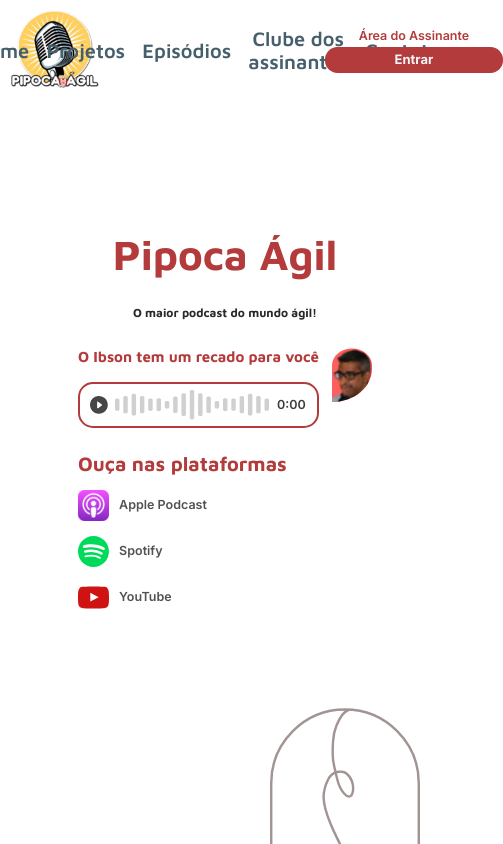
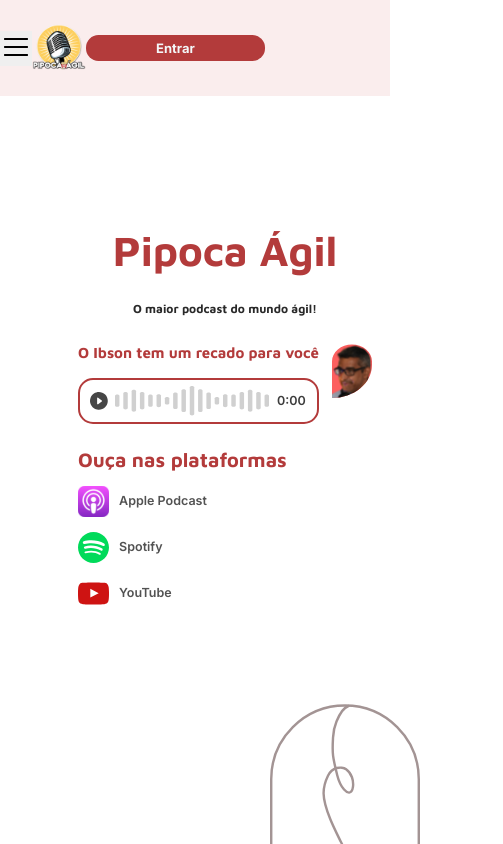
Before and after one commit to Pipoca-Agil/frontend, a React (Create React App) app: page / in a window 390 px wide. Shown: the top 844 px of the page, 503 px wide, since content can reach past the window. Built offline with nearby package versions, Linux system fonts and the light colour scheme; a web font is replaced by a local one.

Commit message:
feat: implementa toggle do header

```diff
--- /dev/null
+++ b/src/components/Header/HeaderToggle.tsx
@@ -0,0 +1,42 @@
+import React, { useState } from 'react';
+import ListImage from './List.png';
+import LogoImage  from '../../pages/Login/Imgs/LogoPipocaAgil.png';
+import * as S from './style';
+const HeaderToggle = () => {
+  const [isDropdownVisible, setDropdownVisible] = useState(false);
+
+  const toggleHeader = () => {
+    setDropdownVisible(!isDropdownVisible);
+  };
+
+  return (
+    <>
+      <S.Wrapper>
+        <div>
+          <S.ImageButton onClick={toggleHeader}>
+            <img src={ListImage} alt='headertoggle' />
+          </S.ImageButton>
+        </div>
+        <div>
+          <S.ImageLogo src={LogoImage} alt='logoImage' />
+        </div>
+        <S.Button to='/login'>Entrar</S.Button>
+      </S.Wrapper>
+
+      {isDropdownVisible && (
+        <S.OptionsWapper>
+          <nav>
+            <ul>
+              <S.ListItens>Projetos</S.ListItens>
+              <S.ListItens>Episódios</S.ListItens>
+              <S.ListItens>Clube de Assinantes</S.ListItens>
+              <S.ListItens>Contato</S.ListItens>
+            </ul>
+          </nav>
+        </S.OptionsWapper>
+      )}
+    </>
+  );
+};
+
+export default HeaderToggle;
--- /dev/null
+++ b/src/components/Header/style.ts
@@ -0,0 +1,52 @@
+import styled from "styled-components";
+import {Link} from 'react-router-dom';
+
+export const Wrapper = styled.div`
+  display: flex;
+  height: 96px;
+  align-items: center;
+  background-color: #FAEDED
+`;
+
+export const Button = styled(Link)`
+    display: flex;
+    align-items: center;
+    justify-content: center;
+    text-align: center;
+    text-decoration: none;
+    width: 17.875rem;
+    height: 2.6rem;
+    border-radius: 1.25rem;
+    background-color: #B33B3B;
+    color: #F3F7F8;
+    font-family: Inter;
+    font-size: 1.3rem;
+    font-weight: 700;
+    line-height: 1.7rem;
+`;
+
+export const ImageLogo = styled.img`
+  width: 54px;
+  height: 46px;
+`;
+
+export const ImageButton = styled.button`
+  background-color: #FAEDED
+  position: absolute;
+`;
+
+export const OptionsWapper = styled.div`
+  position: static;
+  height: 50%;
+  width: 50%;
+  background-color: white;
+`;
+
+export const ListItens = styled.p`
+  color: #455F6B;
+  font-size: 30px;
+  font-weight: bold;
+  line-height: 2.5em;
+  padding-left: 1em;
+
+`;
--- a/src/pages/Home/Home.tsx
+++ b/src/pages/Home/Home.tsx
@@ -9,6 +9,7 @@ import IntroSection from '../../components/IntroSection';
 import OurPartners from './components/OurPartners'
 import Header from '../../components/Header/Header';
 import Footer from '../../components/Footer';
+import HeaderToggle from '../../components/Header/HeaderToggle'
 
 
 
@@ -17,9 +18,11 @@ const mockGuests = GetGuests();
 const HomePage: React.FC = () => {
   const [guests] = React.useState<IGuestCarousel[]>(mockGuests);
 
+	const isMobile = window.innerWidth <= 1025;
+
 	return (
 		<HomeContainer>
-			<Header />
+			{isMobile ? <HeaderToggle /> : <Header />}
 			<IntroSection />
 			<MostListenedEpisodes />
 			<About />
```
Also changed, not shown: src/components/Header/List.png (added).
